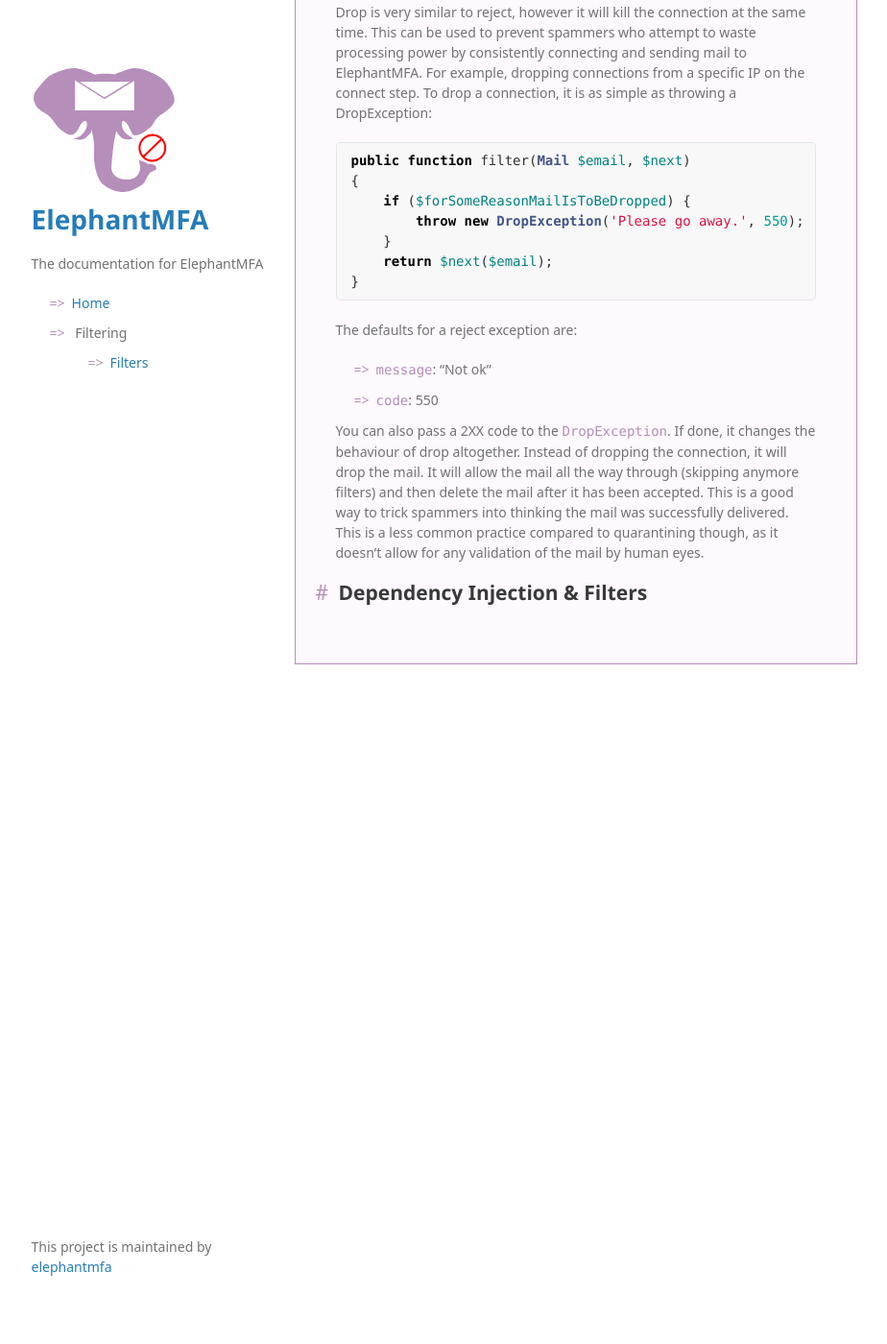
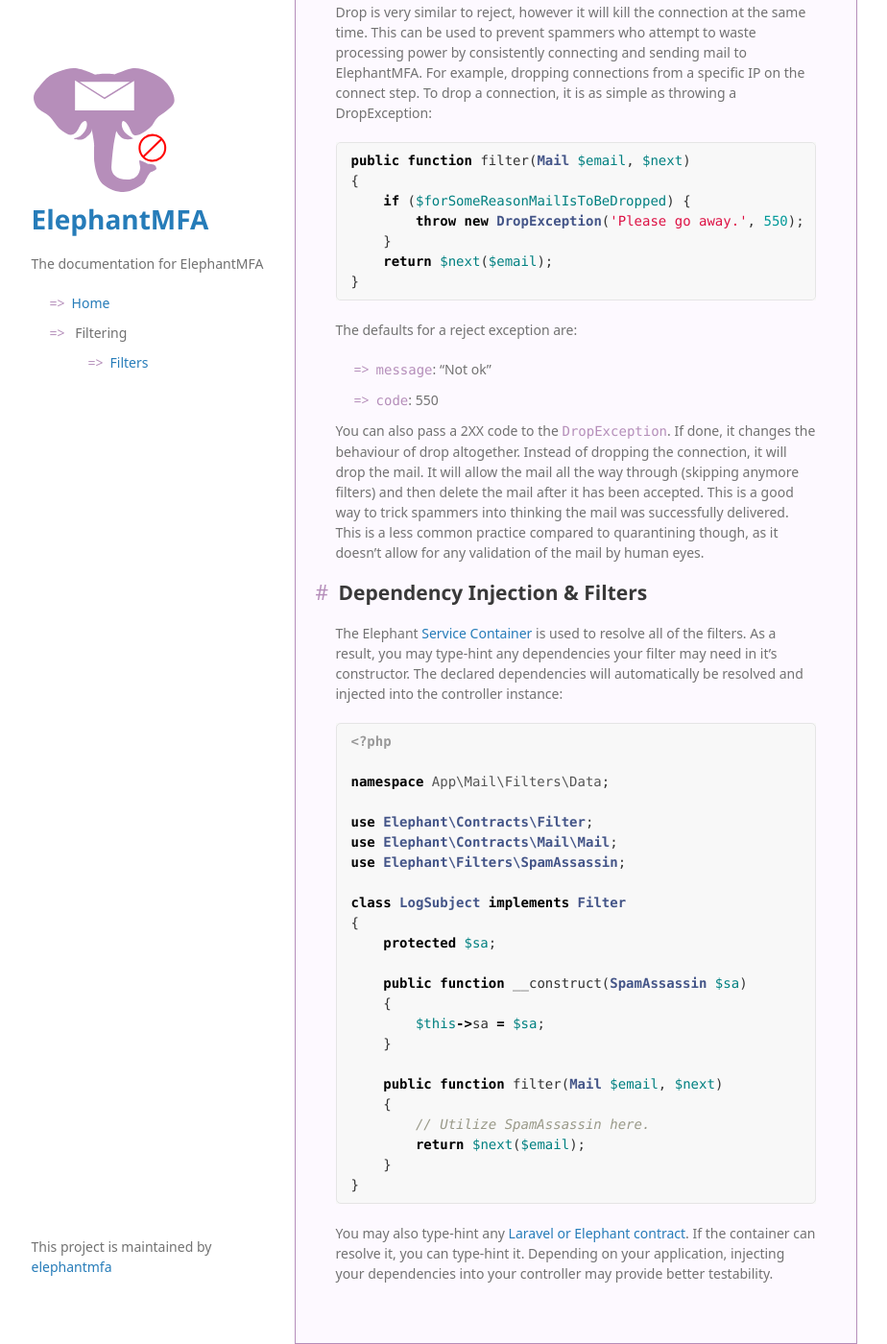
Before and after one commit to elephantmfa/docs, a Jekyll site: the page built from filters.md, in a window 1280 px wide and 1400 px high, scrolled down 6157 px. Shown: the whole window at 96% size, without its empty margins (190-1114 px from the left). Built offline with Jekyll 4.4.1, drawn with Linux system fonts in a browser that asks for light colours; some web fonts are replaced; our own code applies the rules of GitHub Pages for plain Markdown files.

Commit message:
Finish filling out filters doc.

````diff
--- a/filters.md
+++ b/filters.md
@@ -273,3 +273,33 @@ You can also pass a 2XX code to the `DropException`. If done, it changes the beh
 
 <a name="filter-dependency-injection"></a>
 ## Dependency Injection & Filters
+
+The Elephant [Service Container](https://laravel.com/docs/6.x/container) is used to resolve all of the filters. As a result, you may type-hint any dependencies your filter may need in it's constructor. The declared dependencies will automatically be resolved and injected into the controller instance:
+
+```php
+<?php
+
+namespace App\Mail\Filters\Data;
+
+use Elephant\Contracts\Filter;
+use Elephant\Contracts\Mail\Mail;
+use Elephant\Filters\SpamAssassin;
+
+class LogSubject implements Filter
+{
+    protected $sa;
+
+    public function __construct(SpamAssassin $sa)
+    {
+        $this->sa = $sa;
+    }
+
+    public function filter(Mail $email, $next)
+    {
+        // Utilize SpamAssassin here.
+        return $next($email);
+    }
+}
+```
+
+You may also type-hint any [Laravel or Elephant contract](https://laravel.com/docs/6.x/contracts). If the container can resolve it, you can type-hint it. Depending on your application, injecting your dependencies into your controller may provide better testability.
````
